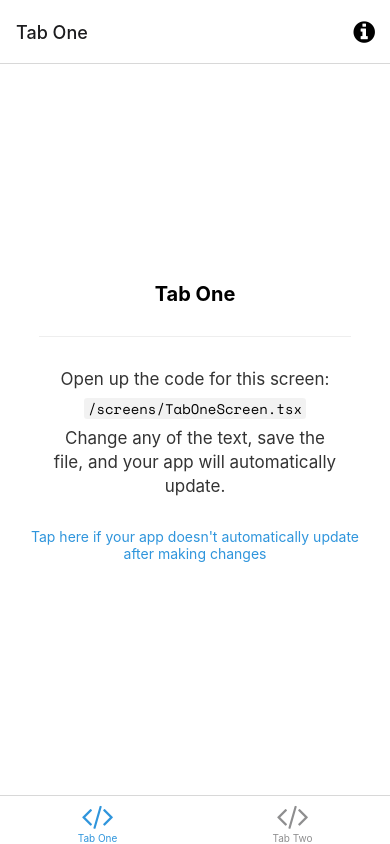
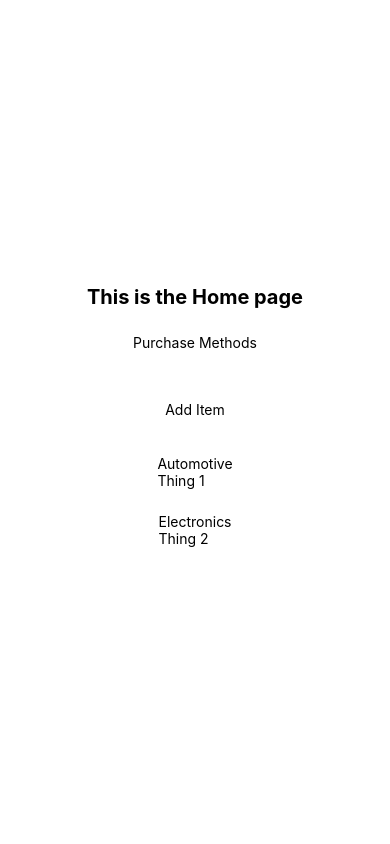
Before and after one commit to davidschwindt/warranty-tracker, a React Native app: screen /Home in a window 390 px wide. Built offline with nearby package versions, Linux system fonts and the light colour scheme; what expo-linking would draw is missing.

Commit message:
add screens and data structure

```diff
--- /dev/null
+++ b/components/Category.tsx
@@ -0,0 +1,26 @@
+import { items as allItems } from '../data';
+import { View, Text } from './Themed';
+import { Pressable } from 'react-native';
+import { NavigationProp, useNavigation } from '@react-navigation/native';
+import { RootStackParamList, RootStackScreenProps } from '../types';
+
+const Category: React.FC<{ id: string; label: string }> = ({ id, label }) => {
+  const nav = useNavigation();
+
+  const items = Object.entries(allItems).filter(
+    ([itemId, { category }]) => category === id
+  );
+
+  return (
+    <View>
+      <Text>{label}</Text>
+      {items.map(([itemId, { label: itemLabel }]) => (
+        <Pressable onPress={() => nav.navigate('ViewItem', { id: itemId })}>
+          <Text>{itemLabel}</Text>
+        </Pressable>
+      ))}
+    </View>
+  );
+};
+
+export default Category;
--- /dev/null
+++ b/data.ts
@@ -0,0 +1,9 @@
+export const categories: Record<string, { label: string }> = {
+  date1: { label: 'Automotive' },
+  date2: { label: 'Electronics' },
+};
+
+export const items: Record<string, { category: string; label: string }> = {
+  date3: { category: 'date1', label: 'Thing 1' },
+  date4: { category: 'date2', label: 'Thing 2' },
+};
--- a/navigation/index.tsx
+++ b/navigation/index.tsx
@@ -1,29 +1,29 @@
-/**
- * If you are not familiar with React Navigation, refer to the "Fundamentals" guide:
- * https://reactnavigation.org/docs/getting-started
- *
- */
-import { FontAwesome } from '@expo/vector-icons';
-import { createBottomTabNavigator } from '@react-navigation/bottom-tabs';
-import { NavigationContainer, DefaultTheme, DarkTheme } from '@react-navigation/native';
+import {
+  NavigationContainer,
+  DefaultTheme,
+  DarkTheme,
+} from '@react-navigation/native';
 import { createNativeStackNavigator } from '@react-navigation/native-stack';
 import * as React from 'react';
-import { ColorSchemeName, Pressable } from 'react-native';
-
-import Colors from '../constants/Colors';
-import useColorScheme from '../hooks/useColorScheme';
-import ModalScreen from '../screens/ModalScreen';
-import NotFoundScreen from '../screens/NotFoundScreen';
-import TabOneScreen from '../screens/TabOneScreen';
-import TabTwoScreen from '../screens/TabTwoScreen';
-import { RootStackParamList, RootTabParamList, RootTabScreenProps } from '../types';
+import { ColorSchemeName } from 'react-native';
+import AddItem from '../screens/AddItem';
+import AddMethod from '../screens/AddMethod';
+import Home from '../screens/Home';
+import PurchaseMethods from '../screens/PurchaseMethods';
+import ViewItem from '../screens/ViewItem';
+import { RootStackParamList } from '../types';
 import LinkingConfiguration from './LinkingConfiguration';
 
-export default function Navigation({ colorScheme }: { colorScheme: ColorSchemeName }) {
+export default function Navigation({
+  colorScheme,
+}: {
+  colorScheme: ColorSchemeName;
+}) {
   return (
     <NavigationContainer
       linking={LinkingConfiguration}
-      theme={colorScheme === 'dark' ? DarkTheme : DefaultTheme}>
+      theme={colorScheme === 'dark' ? DarkTheme : DefaultTheme}
+    >
       <RootNavigator />
     </NavigationContainer>
   );
@@ -37,71 +37,12 @@ const Stack = createNativeStackNavigator<RootStackParamList>();
 
 function RootNavigator() {
   return (
-    <Stack.Navigator>
-      <Stack.Screen name="Root" component={BottomTabNavigator} options={{ headerShown: false }} />
-      <Stack.Screen name="NotFound" component={NotFoundScreen} options={{ title: 'Oops!' }} />
-      <Stack.Group screenOptions={{ presentation: 'modal' }}>
-        <Stack.Screen name="Modal" component={ModalScreen} />
-      </Stack.Group>
+    <Stack.Navigator screenOptions={{ headerShown: false }}>
+      <Stack.Screen name="Home" component={Home} />
+      <Stack.Screen name="AddItem" component={AddItem} />
+      <Stack.Screen name="ViewItem" component={ViewItem} />
+      <Stack.Screen name="PurchaseMethods" component={PurchaseMethods} />
+      <Stack.Screen name="AddMethod" component={AddMethod} />
     </Stack.Navigator>
   );
 }
-
-/**
- * A bottom tab navigator displays tab buttons on the bottom of the display to switch screens.
- * https://reactnavigation.org/docs/bottom-tab-navigator
- */
-const BottomTab = createBottomTabNavigator<RootTabParamList>();
-
-function BottomTabNavigator() {
-  const colorScheme = useColorScheme();
-
-  return (
-    <BottomTab.Navigator
-      initialRouteName="TabOne"
-      screenOptions={{
-        tabBarActiveTintColor: Colors[colorScheme].tint,
-      }}>
-      <BottomTab.Screen
-        name="TabOne"
-        component={TabOneScreen}
-        options={({ navigation }: RootTabScreenProps<'TabOne'>) => ({
-          title: 'Tab One',
-          tabBarIcon: ({ color }) => <TabBarIcon name="code" color={color} />,
-          headerRight: () => (
-            <Pressable
-              onPress={() => navigation.navigate('Modal')}
-              style={({ pressed }) => ({
-                opacity: pressed ? 0.5 : 1,
-              })}>
-              <FontAwesome
-                name="info-circle"
-                size={25}
-                color={Colors[colorScheme].text}
-                style={{ marginRight: 15 }}
-              />
-            </Pressable>
-          ),
-        })}
-      />
-      <BottomTab.Screen
-        name="TabTwo"
-        component={TabTwoScreen}
-        options={{
-          title: 'Tab Two',
-          tabBarIcon: ({ color }) => <TabBarIcon name="code" color={color} />,
-        }}
-      />
-    </BottomTab.Navigator>
-  );
-}
-
-/**
- * You can explore the built-in icon families and icons on the web at https://icons.expo.fyi/
- */
-function TabBarIcon(props: {
-  name: React.ComponentProps<typeof FontAwesome>['name'];
-  color: string;
-}) {
-  return <FontAwesome size={30} style={{ marginBottom: -3 }} {...props} />;
-}
--- /dev/null
+++ b/screens/AddItem.tsx
@@ -0,0 +1,38 @@
+import { StyleSheet, Pressable } from 'react-native';
+
+import { Text, View } from '../components/Themed';
+import { RootStackScreenProps } from '../types';
+
+export default function AddItem({
+  navigation,
+}: RootStackScreenProps<'AddItem'>) {
+  return (
+    <View style={styles.container}>
+      <Text style={styles.title}>Add Item</Text>
+      <Pressable onPress={() => navigation.replace('Home')} style={styles.link}>
+        <Text style={styles.linkText}>Go to home screen!</Text>
+      </Pressable>
+    </View>
+  );
+}
+
+const styles = StyleSheet.create({
+  container: {
+    flex: 1,
+    alignItems: 'center',
+    justifyContent: 'center',
+    padding: 20,
+  },
+  title: {
+    fontSize: 20,
+    fontWeight: 'bold',
+  },
+  link: {
+    marginTop: 15,
+    paddingVertical: 15,
+  },
+  linkText: {
+    fontSize: 14,
+    color: '#2e78b7',
+  },
+});
--- /dev/null
+++ b/screens/AddMethod.tsx
@@ -0,0 +1,41 @@
+import { StyleSheet, Pressable } from 'react-native';
+
+import { Text, View } from '../components/Themed';
+import { RootStackScreenProps } from '../types';
+
+export default function AddMethod({
+  navigation,
+}: RootStackScreenProps<'AddMethod'>) {
+  return (
+    <View style={styles.container}>
+      <Text style={styles.title}>Add Purchase Method</Text>
+      <Pressable
+        onPress={() => navigation.replace('PurchaseMethods')}
+        style={styles.link}
+      >
+        <Text style={styles.linkText}>Back to all purchasse methods</Text>
+      </Pressable>
+    </View>
+  );
+}
+
+const styles = StyleSheet.create({
+  container: {
+    flex: 1,
+    alignItems: 'center',
+    justifyContent: 'center',
+    padding: 20,
+  },
+  title: {
+    fontSize: 20,
+    fontWeight: 'bold',
+  },
+  link: {
+    marginTop: 15,
+    paddingVertical: 15,
+  },
+  linkText: {
+    fontSize: 14,
+    color: '#2e78b7',
+  },
+});
--- /dev/null
+++ b/screens/Home.tsx
@@ -0,0 +1,51 @@
+import { StyleSheet, Pressable } from 'react-native';
+import { Text, View } from '../components/Themed';
+import { categories } from '../data';
+import { RootStackScreenProps } from '../types';
+import Category from '../components/Category';
+
+export default function Home({ navigation }: RootStackScreenProps<'Home'>) {
+  return (
+    <View style={styles.container}>
+      <Text style={styles.title}>This is the Home page</Text>
+      <Pressable
+        onPress={() => navigation.replace('PurchaseMethods')}
+        style={{ marginVertical: 25 }}
+      >
+        <Text>Purchase Methods</Text>
+      </Pressable>
+      <Pressable
+        onPress={() => navigation.replace('AddItem')}
+        style={{ marginVertical: 25 }}
+      >
+        <Text>Add Item</Text>
+      </Pressable>
+      {Object.entries(categories).map(([id, { label }]) => (
+        <View style={{ marginVertical: 12 }}>
+          <Category id={id} label={label} />
+        </View>
+      ))}
+    </View>
+  );
+}
+
+const styles = StyleSheet.create({
+  container: {
+    flex: 1,
+    alignItems: 'center',
+    justifyContent: 'center',
+    padding: 20,
+  },
+  title: {
+    fontSize: 20,
+    fontWeight: 'bold',
+  },
+  link: {
+    marginTop: 15,
+    paddingVertical: 15,
+  },
+  linkText: {
+    fontSize: 14,
+    color: '#2e78b7',
+  },
+});
--- a/screens/NotFoundScreen.tsx
+++ b/screens/PurchaseMethods.tsx
@@ -1,15 +1,23 @@
-import { StyleSheet, TouchableOpacity } from 'react-native';
+import { StyleSheet, Pressable } from 'react-native';
 
 import { Text, View } from '../components/Themed';
 import { RootStackScreenProps } from '../types';
 
-export default function NotFoundScreen({ navigation }: RootStackScreenProps<'NotFound'>) {
+export default function PurchaseMethods({
+  navigation,
+}: RootStackScreenProps<'PurchaseMethods'>) {
   return (
     <View style={styles.container}>
-      <Text style={styles.title}>This screen doesn't exist.</Text>
-      <TouchableOpacity onPress={() => navigation.replace('Root')} style={styles.link}>
+      <Text style={styles.title}>Purchase Methods</Text>
+      <Pressable
+        onPress={() => navigation.replace('AddMethod')}
+        style={styles.link}
+      >
+        <Text style={styles.linkText}>Add a purchase method</Text>
+      </Pressable>
+      <Pressable onPress={() => navigation.replace('Home')} style={styles.link}>
         <Text style={styles.linkText}>Go to home screen!</Text>
-      </TouchableOpacity>
+      </Pressable>
     </View>
   );
 }
--- /dev/null
+++ b/screens/ViewItem.tsx
@@ -0,0 +1,46 @@
+import { StyleSheet, Pressable } from 'react-native';
+import { useRoute } from '@react-navigation/native';
+import { Text, View } from '../components/Themed';
+import { RootStackParamList, RootStackScreenProps } from '../types';
+import { items } from '../data';
+
+export default function ViewItem({
+  navigation,
+}: RootStackScreenProps<'ViewItem'>) {
+  const { params } = useRoute();
+  const id = params?.id;
+  if (!id) {
+    return <Text>No item found</Text>;
+  }
+
+  const { label } = items[id];
+  return (
+    <View style={styles.container}>
+      <Text style={styles.title}>{label}</Text>
+      <Pressable onPress={() => navigation.replace('Home')} style={styles.link}>
+        <Text style={styles.linkText}>Go to home screen!</Text>
+      </Pressable>
+    </View>
+  );
+}
+
+const styles = StyleSheet.create({
+  container: {
+    flex: 1,
+    alignItems: 'center',
+    justifyContent: 'center',
+    padding: 20,
+  },
+  title: {
+    fontSize: 20,
+    fontWeight: 'bold',
+  },
+  link: {
+    marginTop: 15,
+    paddingVertical: 15,
+  },
+  linkText: {
+    fontSize: 14,
+    color: '#2e78b7',
+  },
+});
```
Also changed, not shown: types.tsx (+16 -10 lines).
